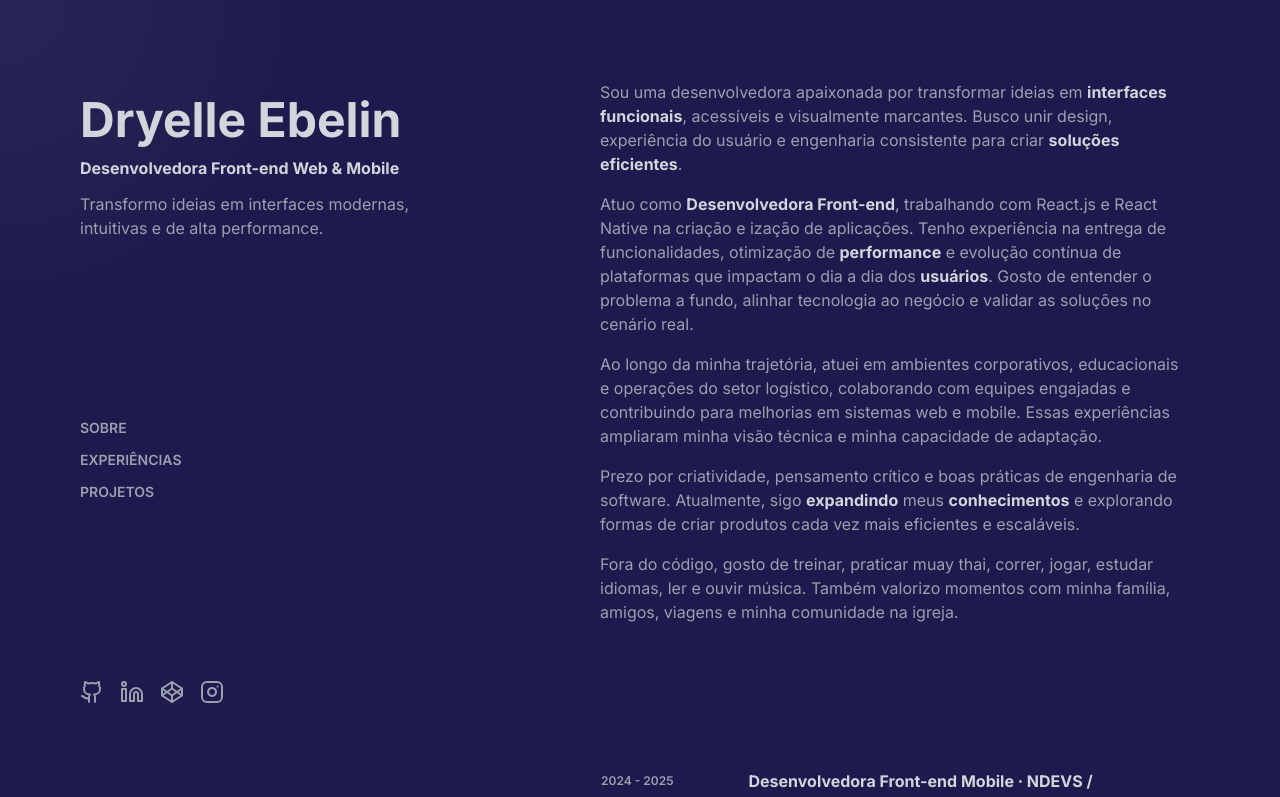
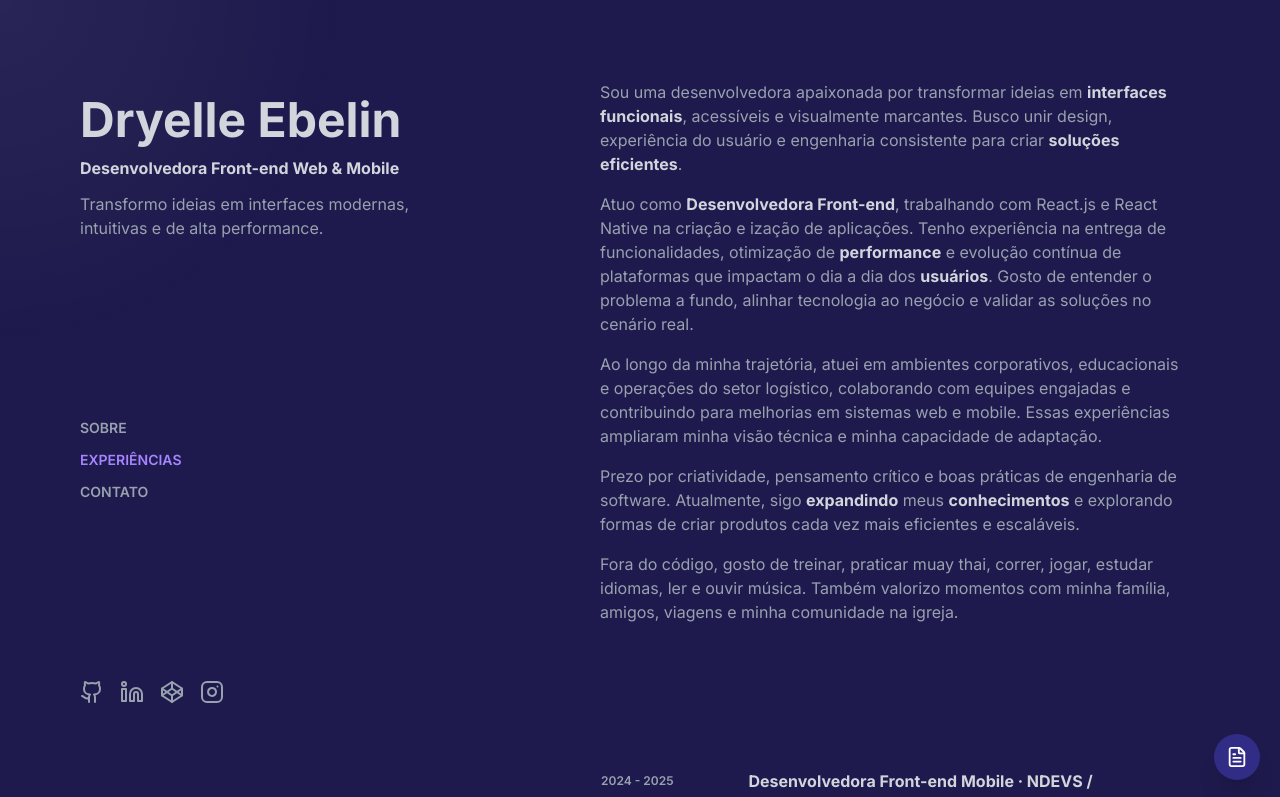
Before and after one commit to dryelleebelin/dryelleebelin-website, a React (Vite) app: page / in a window 1280 px wide. Shown: the top 797 px of the page. Built offline with nearby package versions, Linux system fonts and the light colour scheme; no server answers.

Commit message:
feat: adicionar download do CV e navegação do sidebar

```diff
--- a/src/App.tsx
+++ b/src/App.tsx
@@ -5,6 +5,7 @@ import Sidebar from "./components/Sidebar.tsx";
 import About from "./sections/About..js";
 import Experience from "./sections/Experience.tsx";
 import Contact from "./sections/Contact.tsx";
+import DownloadCVButton from "./components/DownloadCVButton.tsx";
 import "./index.css";
 
 export default function App() {
@@ -25,6 +26,7 @@ export default function App() {
       </main>
 
       <CursorLight />
+      <DownloadCVButton />
     </div>
   );
 }
--- /dev/null
+++ b/src/components/DownloadCVButton.tsx
@@ -0,0 +1,37 @@
+import { useEffect, useState } from "react";
+import { FileText } from "lucide-react";
+import cv from "../../public/CurriculoDryelleEbelin.pdf";
+
+export default function DownloadCVButton() {
+  const [show, setShow] = useState(false);
+
+  useEffect(() => {
+    function handleScroll() {
+      const scrollTop = window.scrollY;
+      const docHeight = document.documentElement.scrollHeight;
+      const windowHeight = window.innerHeight;
+
+      if (scrollTop + windowHeight >= docHeight * 0.85) {
+        setShow(true);
+      } else {
+        setShow(false);
+      }
+    }
+
+    window.addEventListener("scroll", handleScroll);
+    return () => window.removeEventListener("scroll", handleScroll);
+  }, []);
+
+  return (
+    <a
+      href={cv}
+      className={`
+        fixed bottom-5 right-5 p-3 rounded-full shadow-xl bg-indigo-900 text-white
+        transition-all duration-300 ease-out hover:-translate-y-1 hover:bg-indigo-700
+        ${show ? "opacity-100 scale-100" : "opacity-0 scale-75 pointer-events-none"}
+      `}
+    >
+      <FileText size={22} />
+    </a>
+  );
+}
--- a/src/components/Sidebar.tsx
+++ b/src/components/Sidebar.tsx
@@ -1,4 +1,38 @@
+import { useEffect, useState } from "react";
+
 export default function Sidebar() {
+  const [active, setActive] = useState("about");
+
+  const sections = [
+    { id: "about", label: "SOBRE" },
+    { id: "experience", label: "EXPERIÊNCIAS" },
+    { id: "contact", label: "CONTATO" },
+  ];
+
+  function scrollToSection(id: string) {
+    const el = document.getElementById(id);
+    if (!el) return;
+    window.scrollTo({ top: el.offsetTop, behavior: "smooth" });
+  }
+
+  useEffect(() => {
+    function handleScroll() {
+      for (const { id } of sections) {
+        const el = document.getElementById(id);
+        if (!el) continue;
+
+        const rect = el.getBoundingClientRect();
+        if (rect.top <= window.innerHeight * 0.4 && rect.bottom >= window.innerHeight * 0.3) {
+          setActive(id);
+          break;
+        }
+      }
+    }
+
+    window.addEventListener("scroll", handleScroll);
+    return () => window.removeEventListener("scroll", handleScroll);
+  }, []);
+
   return (
     <div className="sticky top-0 h-auto md:h-screen py-12 md:py-24 px-6 md:px-20 flex flex-col justify-start md:justify-between gap-5">
       <div className="flex flex-col gap-3">
@@ -8,16 +42,29 @@ export default function Sidebar() {
       </div>
 
       <nav className="flex flex-col gap-3 hidden md:flex text-sm font-semibold">
-        <a>SOBRE</a>
-        <a>EXPERIÊNCIAS</a>
-        <a>PROJETOS</a>
+        {sections.map(({ id, label }) => {
+          const isActive = active === id;
+
+          return (
+            <button
+              key={id}
+              onClick={() => scrollToSection(id)}
+              className={`
+                text-left transition-colors hover:cursor-pointer
+                ${isActive ? "text-violet-400" : "hover:text-gray-300"}
+              `}
+            >
+              {label}
+            </button>
+          );
+        })}
       </nav>
 
       <div className="flex items-center gap-5 md:gap-4">
-        <a className="hover:text-white transition-colors duration-300" href="https://github.com/dryelleebelin" target="_blank"><svg xmlns="http://www.w3.org/2000/svg" width="24" height="24" viewBox="0 0 24 24" fill="none" stroke="currentColor" stroke-width="2" stroke-linecap="round" stroke-linejoin="round" className="lucide lucide-github-icon lucide-github"><path d="M15 22v-4a4.8 4.8 0 0 0-1-3.5c3 0 6-2 6-5.5.08-1.25-.27-2.48-1-3.5.28-1.15.28-2.35 0-3.5 0 0-1 0-3 1.5-2.64-.5-5.36-.5-8 0C6 2 5 2 5 2c-.3 1.15-.3 2.35 0 3.5A5.403 5.403 0 0 0 4 9c0 3.5 3 5.5 6 5.5-.39.49-.68 1.05-.85 1.65-.17.6-.22 1.23-.15 1.85v4"/><path d="M9 18c-4.51 2-5-2-7-2"/></svg></a>
-        <a className="hover:text-white transition-colors duration-300" href="https://www.linkedin.com/in/dryelleebelin" target="_blank"><svg xmlns="http://www.w3.org/2000/svg" width="24" height="24" viewBox="0 0 24 24" fill="none" stroke="currentColor" stroke-width="2" stroke-linecap="round" stroke-linejoin="round" className="lucide lucide-linkedin-icon lucide-linkedin"><path d="M16 8a6 6 0 0 1 6 6v7h-4v-7a2 2 0 0 0-2-2 2 2 0 0 0-2 2v7h-4v-7a6 6 0 0 1 6-6z"/><rect width="4" height="12" x="2" y="9"/><circle cx="4" cy="4" r="2"/></svg></a>
-        <a className="hover:text-white transition-colors duration-300" href="https://codepen.io/dryelleebelin" target="_blank"><svg xmlns="http://www.w3.org/2000/svg" width="24" height="24" viewBox="0 0 24 24" fill="none" stroke="currentColor" stroke-width="2" stroke-linecap="round" stroke-linejoin="round" className="lucide lucide-codepen-icon lucide-codepen"><polygon points="12 2 22 8.5 22 15.5 12 22 2 15.5 2 8.5 12 2"/><line x1="12" x2="12" y1="22" y2="15.5"/><polyline points="22 8.5 12 15.5 2 8.5"/><polyline points="2 15.5 12 8.5 22 15.5"/><line x1="12" x2="12" y1="2" y2="8.5"/></svg></a>
-        <a className="hover:text-white transition-colors duration-300" href="https://www.instagram.com/dryelleebelin" target="_blank"><svg xmlns="http://www.w3.org/2000/svg" width="24" height="24" viewBox="0 0 24 24" fill="none" stroke="currentColor" stroke-width="2" stroke-linecap="round" stroke-linejoin="round" className="lucide lucide-instagram-icon lucide-instagram"><rect width="20" height="20" x="2" y="2" rx="5" ry="5"/><path d="M16 11.37A4 4 0 1 1 12.63 8 4 4 0 0 1 16 11.37z"/><line x1="17.5" x2="17.51" y1="6.5" y2="6.5"/></svg></a>
+        <a className="hover:text-white transition-colors duration-300" href="https://github.com/dryelleebelin" target="_blank"><svg xmlns="http://www.w3.org/2000/svg" width="24" height="24" viewBox="0 0 24 24" fill="none" stroke="currentColor" stroke-width="2" stroke-linecap="round" stroke-linejoin="round" className="lucide lucide-github-icon lucide-github"><path d="M15 22v-4a4.8 4.8 0 0 0-1-3.5c3 0 6-2 6-5.5.08-1.25-.27-2.48-1-3.5.28-1.15.28-2.35 0-3.5 0 0-1 0-3 1.5-2.64-.5-5.36-.5-8 0C6 2 5 2 5 2c-.3 1.15-.3 2.35 0 3.5A5.403 5.403 0 0 0 4 9c0 3.5 3 5.5 6 5.5-.39.49-.68 1.05-.85 1.65-.17.6-.22 1.23-.15 1.85v4" /><path d="M9 18c-4.51 2-5-2-7-2" /></svg></a>
+        <a className="hover:text-white transition-colors duration-300" href="https://www.linkedin.com/in/dryelleebelin" target="_blank"><svg xmlns="http://www.w3.org/2000/svg" width="24" height="24" viewBox="0 0 24 24" fill="none" stroke="currentColor" stroke-width="2" stroke-linecap="round" stroke-linejoin="round" className="lucide lucide-linkedin-icon lucide-linkedin"><path d="M16 8a6 6 0 0 1 6 6v7h-4v-7a2 2 0 0 0-2-2 2 2 0 0 0-2 2v7h-4v-7a6 6 0 0 1 6-6z" /><rect width="4" height="12" x="2" y="9" /><circle cx="4" cy="4" r="2" /></svg></a>
+        <a className="hover:text-white transition-colors duration-300" href="https://codepen.io/dryelleebelin" target="_blank"><svg xmlns="http://www.w3.org/2000/svg" width="24" height="24" viewBox="0 0 24 24" fill="none" stroke="currentColor" stroke-width="2" stroke-linecap="round" stroke-linejoin="round" className="lucide lucide-codepen-icon lucide-codepen"><polygon points="12 2 22 8.5 22 15.5 12 22 2 15.5 2 8.5 12 2" /><line x1="12" x2="12" y1="22" y2="15.5" /><polyline points="22 8.5 12 15.5 2 8.5" /><polyline points="2 15.5 12 8.5 22 15.5" /><line x1="12" x2="12" y1="2" y2="8.5" /></svg></a>
+        <a className="hover:text-white transition-colors duration-300" href="https://www.instagram.com/dryelleebelin" target="_blank"><svg xmlns="http://www.w3.org/2000/svg" width="24" height="24" viewBox="0 0 24 24" fill="none" stroke="currentColor" stroke-width="2" stroke-linecap="round" stroke-linejoin="round" className="lucide lucide-instagram-icon lucide-instagram"><rect width="20" height="20" x="2" y="2" rx="5" ry="5" /><path d="M16 11.37A4 4 0 1 1 12.63 8 4 4 0 0 1 16 11.37z" /><line x1="17.5" x2="17.51" y1="6.5" y2="6.5" /></svg></a>
       </div>
     </div>
   )
--- a/src/sections/Contact.tsx
+++ b/src/sections/Contact.tsx
@@ -23,7 +23,7 @@ export default function Contact() {
     }
 
     if(!isValidEmail(email)){
-      toast.warning("Digite um e-mai válido.");
+      toast.warning("Digite um e-mail válido.");
       return;
     }
 
```
Also changed, not shown: 1 other file (tests, documents, lock files or other folders).
